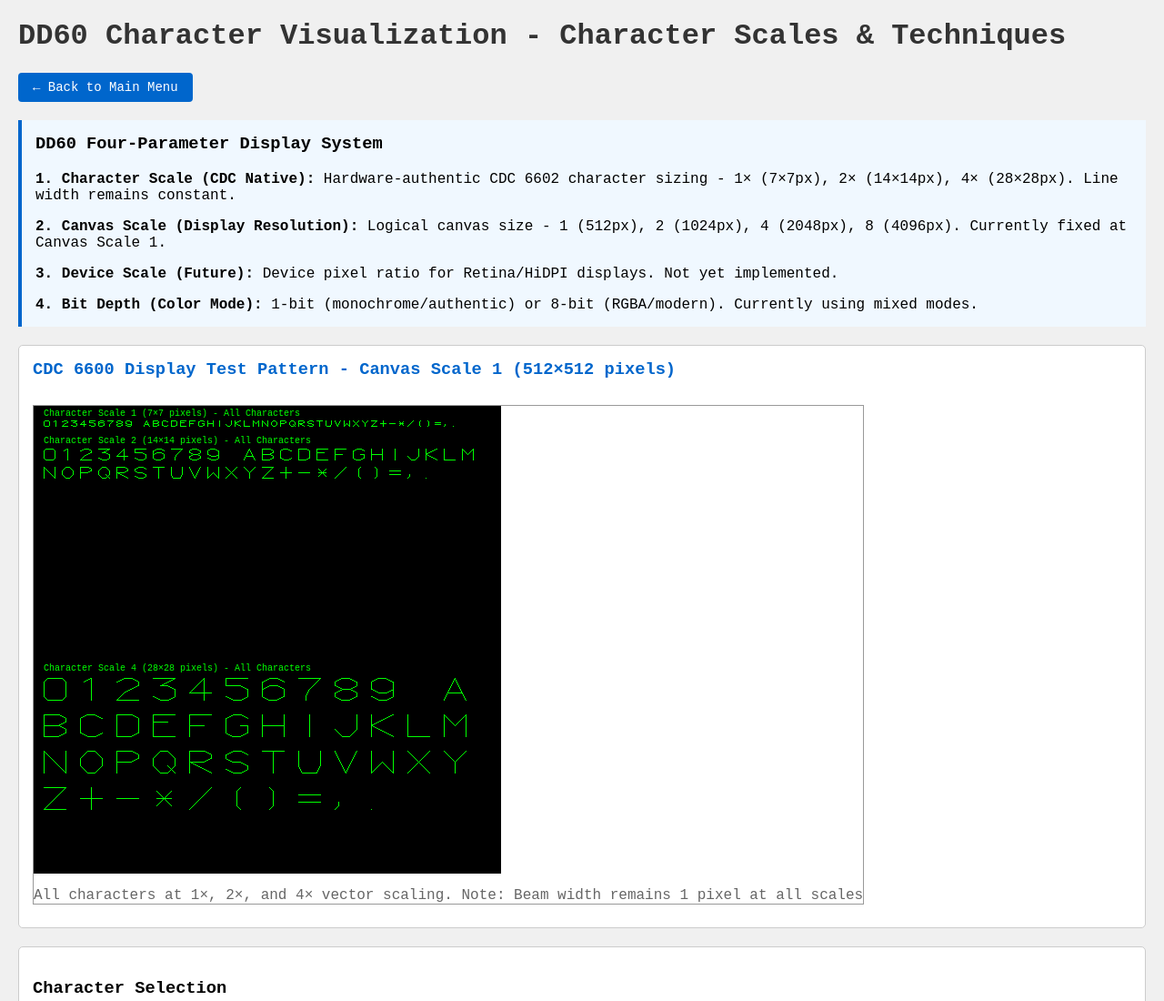
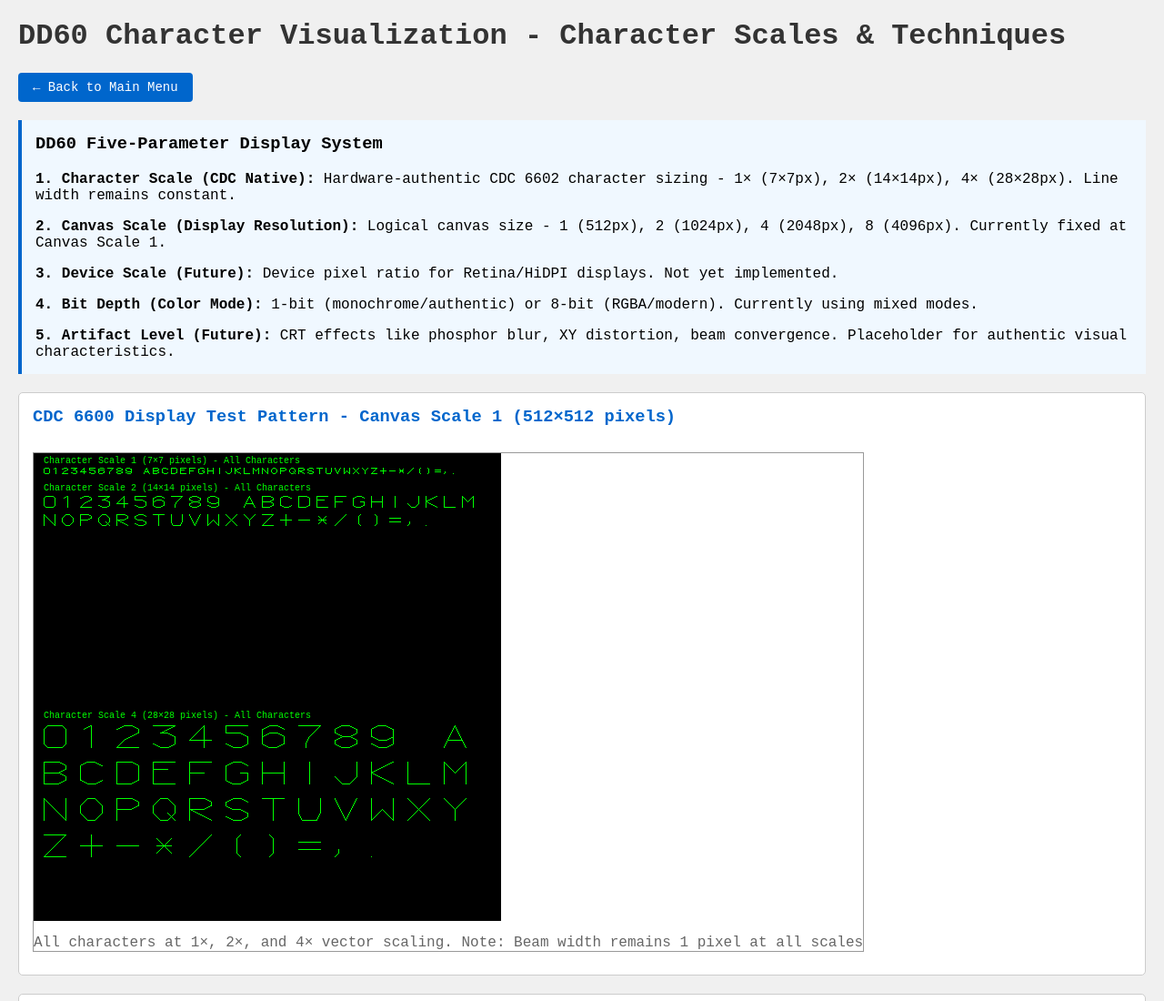
Before and after one commit to philclaridge/dd60, a website: page scaled_viewer.html in a window 1280 px wide. Shown: the top 1100 px of the page at 91% size. Drawn offline with Linux system fonts and the light colour scheme.

Commit message:
Update scaled_viewer.html to show five-parameter display system
- Change from four-parameter to five-parameter system
- Add Artifact Level as 5th parameter (future CRT effects)
- List example artifacts: phosphor blur, XY distortion, beam convergence
- Mark as placeholder for future authentic visual characteristics

```diff
--- a/scaled_viewer.html
+++ b/scaled_viewer.html
@@ -101,13 +101,14 @@
         <a href="index.html" style="display: inline-block; padding: 8px 16px; background: #0066cc; color: white; text-decoration: none; border-radius: 4px; font-size: 14px;">← Back to Main Menu</a>
     </div>
 
-    <!-- Four-Parameter Scaling System Description -->
+    <!-- Five-Parameter Display System Description -->
     <div style="background: #f0f8ff; padding: 15px; margin: 20px 0; border-left: 4px solid #0066cc;">
-        <h3 style="margin-top: 0;">DD60 Four-Parameter Display System</h3>
+        <h3 style="margin-top: 0;">DD60 Five-Parameter Display System</h3>
         <p><strong>1. Character Scale (CDC Native):</strong> Hardware-authentic CDC 6602 character sizing - 1× (7×7px), 2× (14×14px), 4× (28×28px). Line width remains constant.</p>
         <p><strong>2. Canvas Scale (Display Resolution):</strong> Logical canvas size - 1 (512px), 2 (1024px), 4 (2048px), 8 (4096px). Currently fixed at Canvas Scale 1.</p>
         <p><strong>3. Device Scale (Future):</strong> Device pixel ratio for Retina/HiDPI displays. Not yet implemented.</p>
-        <p style="margin-bottom: 0;"><strong>4. Bit Depth (Color Mode):</strong> 1-bit (monochrome/authentic) or 8-bit (RGBA/modern). Currently using mixed modes.</p>
+        <p><strong>4. Bit Depth (Color Mode):</strong> 1-bit (monochrome/authentic) or 8-bit (RGBA/modern). Currently using mixed modes.</p>
+        <p style="margin-bottom: 0;"><strong>5. Artifact Level (Future):</strong> CRT effects like phosphor blur, XY distortion, beam convergence. Placeholder for authentic visual characteristics.</p>
     </div>
 
     <div id="cdcTestPattern" style="margin: 20px 0;">
```
